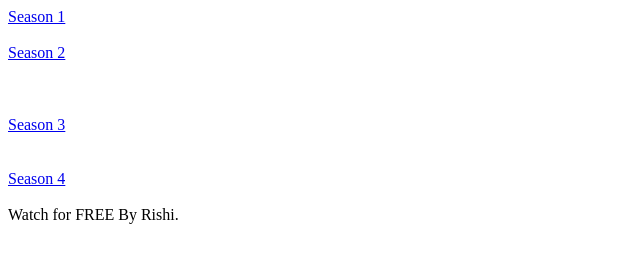
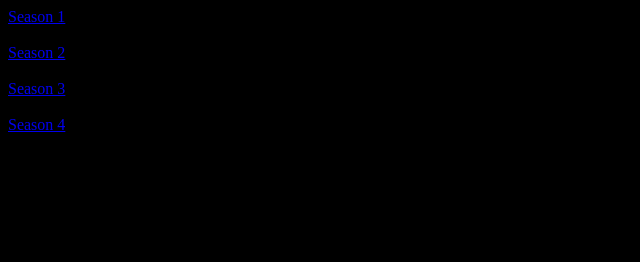
Before and after one commit to RishixD4511/AotSRV1, a plain HTML site: page index.html in a window 1280 px wide. Shown: the whole page, without its empty margins (0-640 px from the left). Drawn offline with Linux system fonts and the light colour scheme.

Commit message:
Update index.html

```diff
--- a/index.html
+++ b/index.html
@@ -1,19 +1,19 @@
 <html>
 <head><titleWATCH AOT FOR FREE</title></head>
-<body>
+<body bgcolor="black">
 <a href="s1.html">
 Season 1
 </a><br><br>
 <a href="s2.html">
 Season 2
-</a><br><br><br><br>
+</a><br><br>
 <a href="s3.html">
 Season 3
-</a><br><br><br>
+</a><br><br>
 <a href="s4.html">
 Season 4
-</a><br><br>
-Watch for FREE By Rishi.
+</a><br><br><br><br>
+<b>Watch for FREE By Rishi.<b>
 
 
 </body>
```
